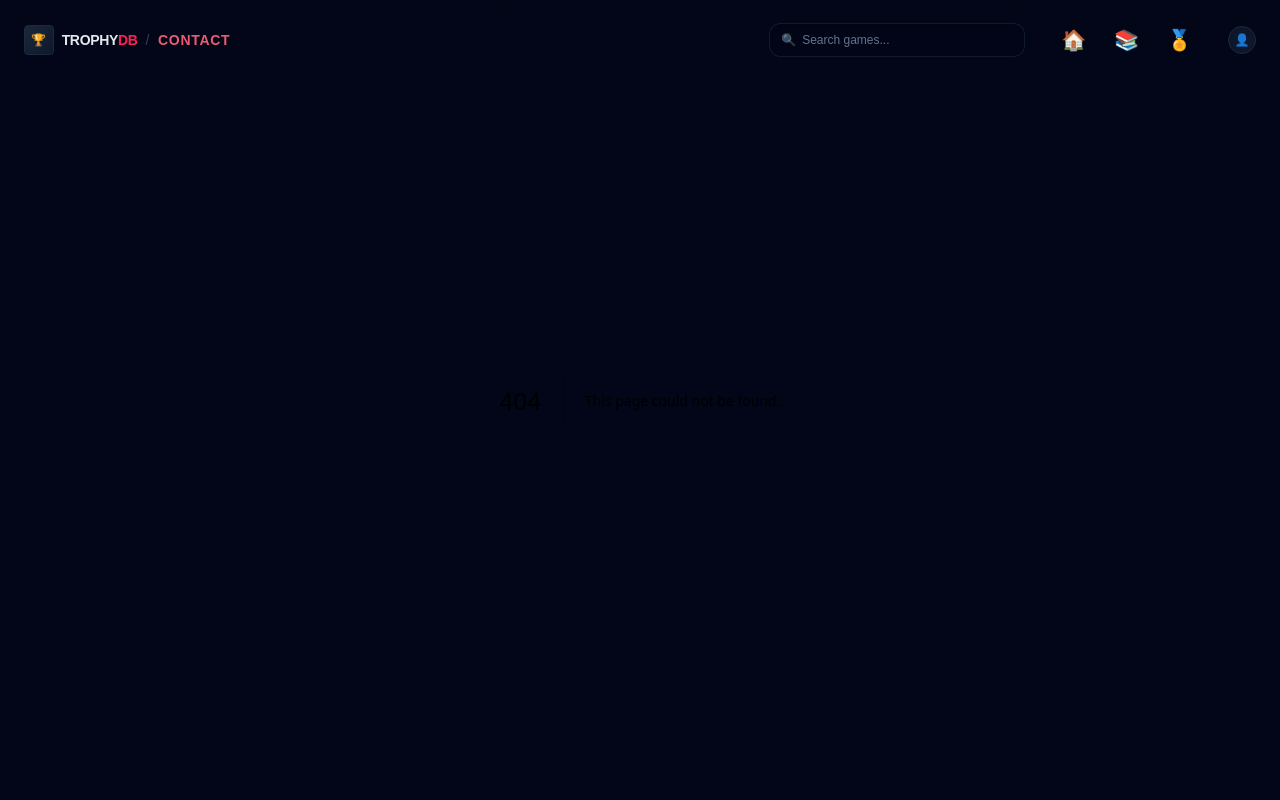
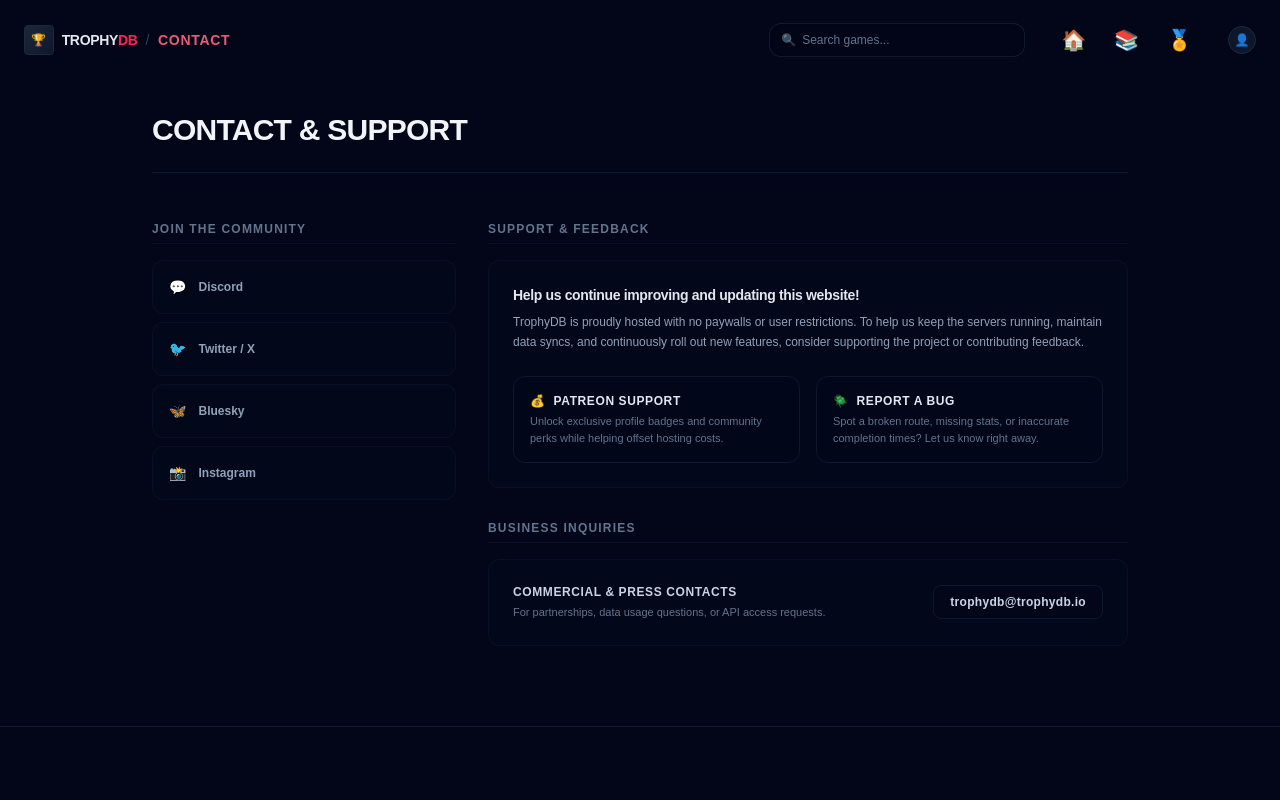
Before and after one commit to AnjuHeart/project-trophy, a Next.js app: page /contact in a window 1280 px wide. Before the commit this address had no page. Shown: the top 800 px of the page. Built offline with nearby package versions, Linux system fonts and the light colour scheme.

Commit message:
simple contact page

```diff
--- a/app/about/page.tsx
+++ b/app/about/page.tsx
@@ -88,7 +88,7 @@
                             Tech Note
                         </p>
                         <p className="text-[12px] font-medium text-slate-400 italic mt-1">
-              Achieving a 100% complete, bug-free codebase takes longer than getting the Platinum trophy in a brutal 10/10 difficulty roguelike.
+                            Achieving the Platinum trophy in a brutal 10/10 difficulty roguelike takes longer than building a site like this.
                         </p>
                     </div>
                 </div>
--- /dev/null
+++ b/app/contact/page.tsx
@@ -0,0 +1,132 @@
+"use client";
+
+import React from "react";
+
+export default function ContactPage() {
+    // Array for socials: simply add a new object here to add TikTok, Reddit, etc.
+    const socialLinks = [
+        { name: "Discord", url: "https://discord.gg/yourlink", icon: "💬", color: "hover:text-indigo-400" },
+        { name: "Twitter / X", url: "https://twitter.com/yourlink", icon: "🐦", color: "hover:text-sky-400" },
+        { name: "Bluesky", url: "https://bsky.app/profile/yourlink", icon: "🦋", color: "hover:text-blue-400" },
+        { name: "Instagram", url: "https://instagram.com/yourlink", icon: "📸", color: "hover:text-pink-400" },
+    ];
+
+    return (
+        <div className="w-full max-w-5xl mx-auto px-6 pt-28 pb-20 selection:bg-rose-500/20 selection:text-rose-300">
+
+            {/* Page Header */}
+            <div className="mb-12 border-b border-slate-900 pb-6">
+                <h1 className="text-3xl font-black uppercase tracking-tight text-slate-100">
+                    Contact & Support
+                </h1>
+            </div>
+
+            <div className="grid grid-cols-1 md:grid-cols-3 gap-8 items-start">
+
+                {/* ================= COLUMN 1: SOCIAL LINKS (MODULAR) ================= */}
+                <div className="space-y-4">
+                    <h2 className="text-xs font-black uppercase tracking-widest text-slate-500 border-b border-slate-900/60 pb-1.5">
+                        Join the Community
+                    </h2>
+                    <div className="flex flex-col gap-2">
+                        {socialLinks.map((social) => (
+                            <a
+                                key={social.name}
+                                href={social.url}
+                                target="_blank"
+                                rel="noopener noreferrer"
+                                className={`p-4 bg-slate-900/10 hover:bg-slate-900/20 border border-slate-900/60 rounded-xl flex items-center justify-between text-xs font-bold text-slate-400 transition-all duration-200 group ${social.color}`}
+                            >
+                                <div className="flex items-center gap-3">
+                                    <span className="text-sm select-none">{social.icon}</span>
+                                    <span>{social.name}</span>
+                                </div>
+                                <span className="opacity-0 group-hover:opacity-100 transition-opacity text-[10px] tracking-widest uppercase font-black">
+                                    Connect ↗
+                                </span>
+                            </a>
+                        ))}
+                    </div>
+                </div>
+
+                {/* ================= COLUMN 2: SUPPORT & ISSUES ================= */}
+                <div className="space-y-4 md:col-span-2">
+                    <h2 className="text-xs font-black uppercase tracking-widest text-slate-500 border-b border-slate-900/60 pb-1.5">
+                        Support & Feedback
+                    </h2>
+
+                    <div className="p-6 bg-slate-900/10 border border-slate-900/60 rounded-xl space-y-6">
+                        <div>
+                            <h3 className="text-sm font-black text-slate-200 tracking-tight">
+                                Help us continue improving and updating this website!
+                            </h3>
+                            <p className="mt-2 text-[12px] font-medium text-slate-400 leading-relaxed">
+                                TrophyDB is proudly hosted with no paywalls or user restrictions. To help us keep the servers running, maintain data syncs, and continuously roll out new features, consider supporting the project or contributing feedback.
+                            </p>
+                        </div>
+
+                        {/* Combined Support & Bug Grid */}
+                        <div className="grid grid-cols-1 sm:grid-cols-2 gap-4">
+                            {/* Patreon Tile */}
+                            <a
+                                href="https://patreon.com/yourlink"
+                                target="_blank"
+                                rel="noopener noreferrer"
+                                className="p-4 bg-slate-950/40 hover:bg-slate-950/80 border border-slate-900 rounded-xl transition-all duration-200 group block text-left"
+                            >
+                                <div className="flex items-center gap-2 text-xs font-black text-slate-200 uppercase tracking-wider group-hover:text-rose-400 transition-colors">
+                                    <span>💰</span>
+                                    <span>Patreon Support</span>
+                                </div>
+                                <p className="mt-1 text-[11px] font-medium text-slate-500 leading-normal">
+                                    Unlock exclusive profile badges and community perks while helping offset hosting costs.
+                                </p>
+                            </a>
+
+                            {/* Bug Tracker Tile */}
+                            <a
+                                href="https://github.com/yourlink/issues" // Or point this to your Discord invite / a Google Form
+                                target="_blank"
+                                rel="noopener noreferrer"
+                                className="p-4 bg-slate-950/40 hover:bg-slate-950/80 border border-slate-900 rounded-xl transition-all duration-200 group block text-left"
+                            >
+                                <div className="flex items-center gap-2 text-xs font-black text-slate-200 uppercase tracking-wider group-hover:text-amber-400 transition-colors">
+                                    <span>🪲</span>
+                                    <span>Report a Bug</span>
+                                </div>
+                                <p className="mt-1 text-[11px] font-medium text-slate-500 leading-normal">
+                                    Spot a broken route, missing stats, or inaccurate completion times? Let us know right away.
+                                </p>
+                            </a>
+                        </div>
+                    </div>
+
+                    {/* ================= BUSINESS SECTION ================= */}
+                    <div className="pt-4">
+                        <h2 className="text-xs font-black uppercase tracking-widest text-slate-500 mb-4 border-b border-slate-900/60 pb-1.5">
+                            Business Inquiries
+                        </h2>
+                        <div className="p-6 bg-slate-900/10 border border-slate-900/60 rounded-xl flex flex-col sm:flex-row sm:items-center justify-between gap-4">
+                            <div>
+                                <h3 className="text-xs font-black text-slate-300 uppercase tracking-wider">
+                                    Commercial & Press Contacts
+                                </h3>
+                                <p className="mt-1 text-[11px] font-medium text-slate-500">
+                                    For partnerships, data usage questions, or API access requests.
+                                </p>
+                            </div>
+                            <a
+                                href="mailto:trophydb@trophydb.io"
+                                className="self-start sm:self-center px-4 py-2 bg-slate-950 border border-slate-900 rounded-lg text-xs font-bold text-slate-300 hover:text-white hover:border-slate-700 transition-all text-center tracking-wide"
+                            >
+                                trophydb@trophydb.io
+                            </a>
+                        </div>
+                    </div>
+
+                </div>
+            </div>
+
+        </div>
+    );
+}
```
Lines whose indentation alone changed are shown as unchanged.
